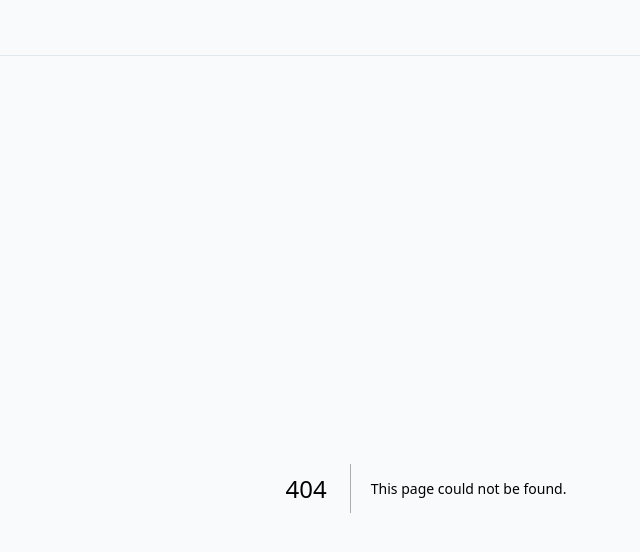
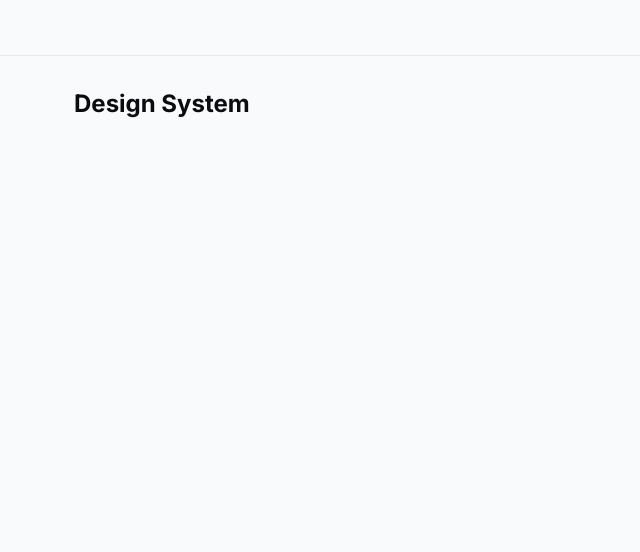
Before and after one commit to codemarns/playground, a Next.js app: page /design-system in a window 1280 px wide. Before the commit this address had no page. Shown: the top 552 px of the page, without its empty margins (214-854 px from the left). Built offline with nearby package versions, Linux system fonts and the light colour scheme.

Commit message:
Desgin System page

```diff
--- /dev/null
+++ b/app/design-system/page.tsx
@@ -0,0 +1,3 @@
+export default function DesignSystem() {
+  return <div className="text-2xl font-bold">Design System</div>;
+}
```
